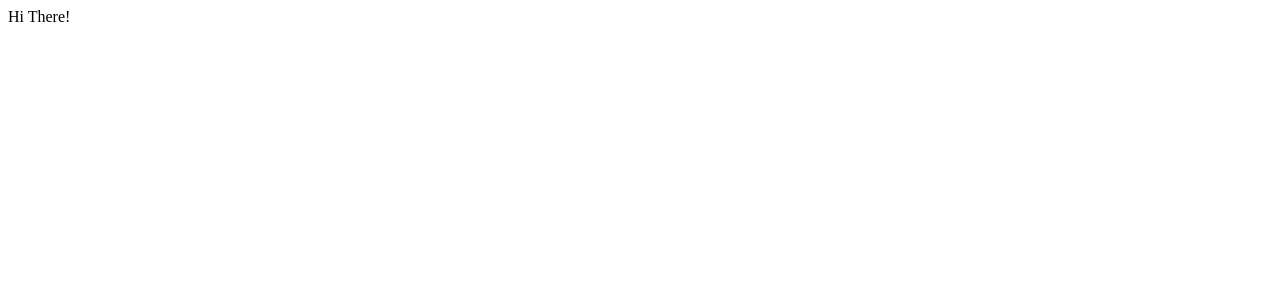
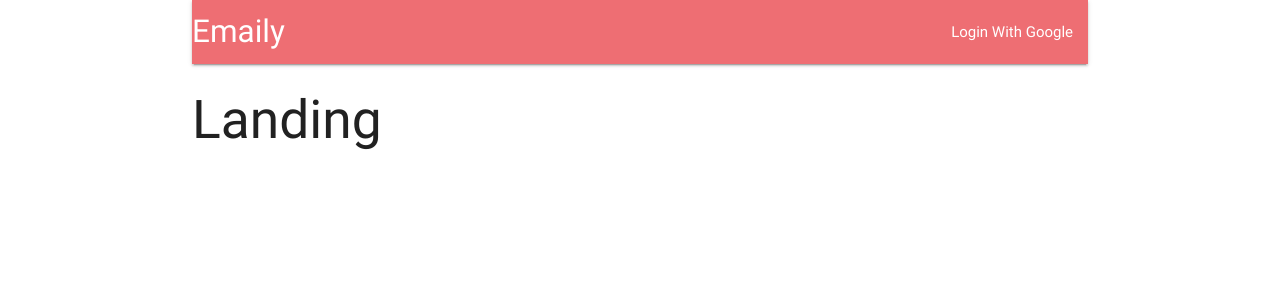
Before and after one commit to Burlesque1/Stripe-api-test, a React (Create React App) app in the folder client/: page / in a window 1280 px wide. Shown: the top 300 px of the page. Built offline with nearby package versions, Linux system fonts and the light colour scheme.

Commit message:
add header

```diff
--- a/client/package.json
+++ b/client/package.json
@@ -8,6 +8,7 @@
     }
   },
   "dependencies": {
+    "materialize-css": "^0.100.2",
     "react": "^16.3.2",
     "react-dom": "^16.3.2",
     "react-redux": "^5.0.7",
--- a/client/src/components/App.js
+++ b/client/src/components/App.js
@@ -1,9 +1,22 @@
 import React from 'react';
+import { BrowserRouter, Route } from 'react-router-dom';
+
+import Header from './Header';
+const Dashboard = () => <h2>Dashboard</h2>;
+const SurveyNew = () => <h2>SurveyNew</h2>;
+const Landing = () => <h2>Landing</h2>;
 
 const App = () => {
   return (
-    <div>
-      Hi There!
+    <div className="container">
+      <BrowserRouter>
+        <div>
+          <Header />
+          <Route exact path="/" component={Landing} />
+          <Route exact path="/surveys" component={Dashboard} />
+          <Route path="/surveys/new" component={SurveyNew} />
+        </div>
+      </BrowserRouter>
     </div>
   );
 };
--- /dev/null
+++ b/client/src/components/Header.js
@@ -0,0 +1,22 @@
+import React, { Component } from 'react';
+
+class Header extends Component {
+  render() {
+    return (
+      <nav>
+        <div className="nav-wrapper">
+          <a className="left brand-logo">
+            Emaily
+          </a>
+          <ul className="right">
+            <li>
+              <a>Login With Google</a>
+            </li>
+          </ul>
+        </div>
+      </nav>
+    );
+  }
+}
+
+export default Header;
--- a/client/src/index.js
+++ b/client/src/index.js
@@ -1,13 +1,17 @@
-import React from 'react';
-import ReactDOM from 'react-dom';
-import { Provider } from 'react-redux';
-import { createStore, applyMiddleware } from 'redux';
+import "materialize-css/dist/css/materialize.min.css";
+import React from "react";
+import ReactDOM from "react-dom";
+import { Provider } from "react-redux";
+import { createStore, applyMiddleware } from "redux";
 
-import App from './components/App';
+import App from "./components/App";
+import reducers from "./reducers"; // that's what index.js inside reducers do
 
-const store = createStore(() => [], {}, applyMiddleware());
+const store = createStore(reducers, {}, applyMiddleware());
 
 ReactDOM.render(
-  <Provider store={store}><App /></Provider>,
-  document.querySelector('#root')
+  <Provider store={store}>
+    <App />
+  </Provider>,
+  document.querySelector("#root")
 );
--- a/client/src/reducers/index.js
+++ b/client/src/reducers/index.js
@@ -0,0 +1,6 @@
+import { combineReducers } from 'redux';
+import authReducer from './authReducer';
+
+export default combineReducers({
+  auth: authReducer
+});
```
Also changed, not shown: 1 other file (tests, documents, lock files or other folders).
